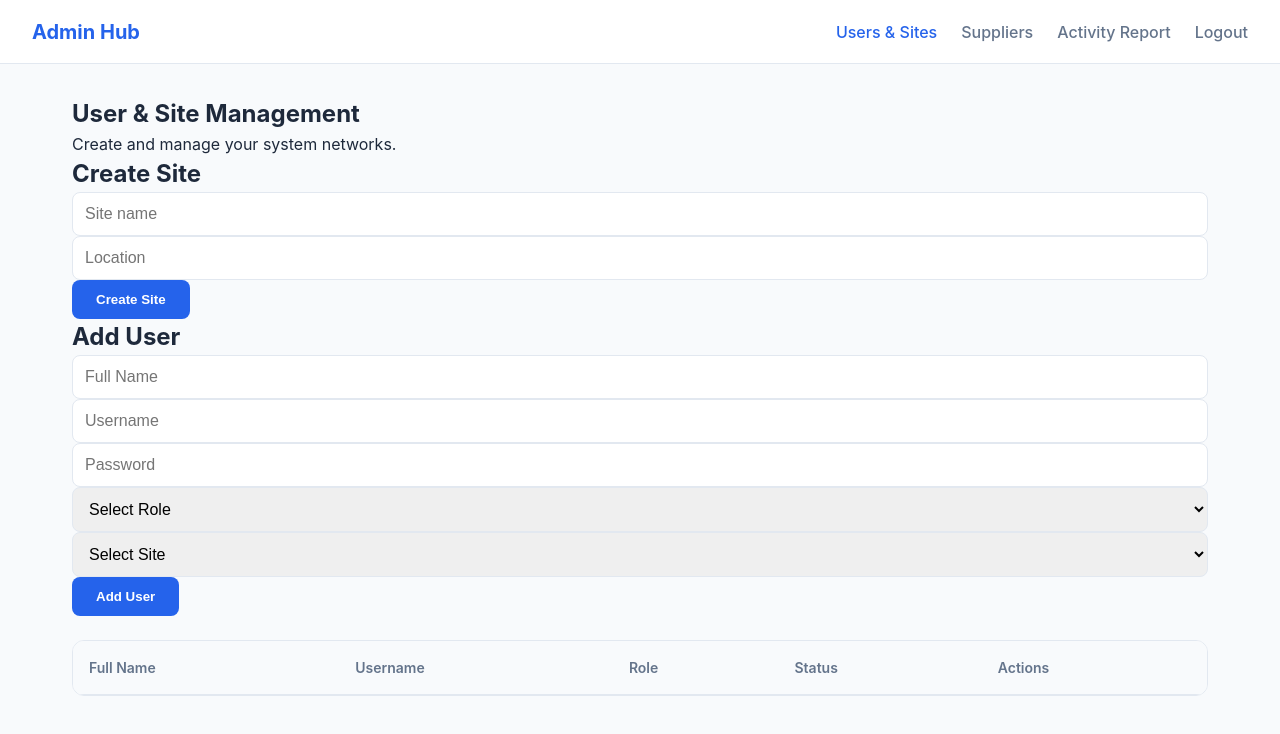
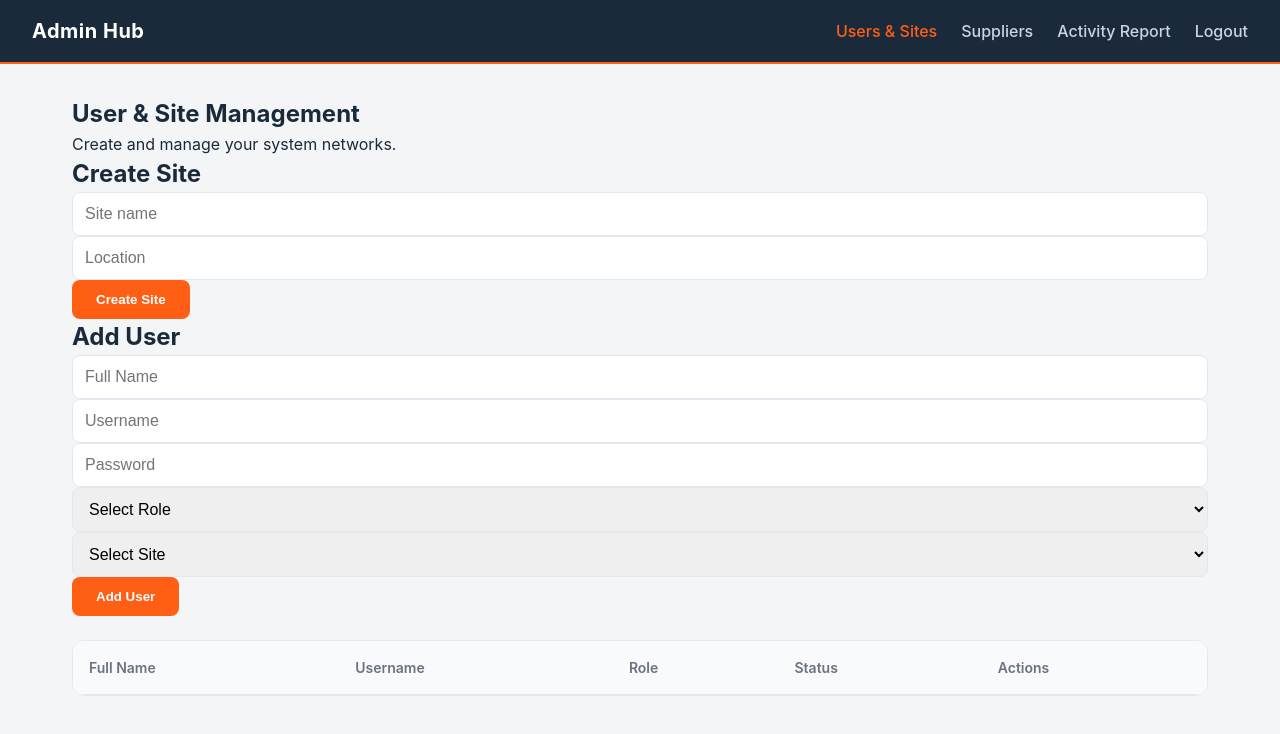
Before and after one commit to kallyjo007/ConstructionStockAPI, a plain HTML site: page ConstructionStock.Web/admin.html in a window 1280 px wide. Drawn offline with Linux system fonts and the light colour scheme; no server answers; sample sign-in values are in the browser's storage.

Commit message:
UX Update: Inject Safety Orange + Navy Blue brand styling

```diff
--- a/ConstructionStock.Web/css/style.css
+++ b/ConstructionStock.Web/css/style.css
@@ -1,15 +1,15 @@
 :root {
-    --primary-color: #2563eb;
-    --primary-hover: #1d4ed8;
-    --secondary-color: #64748b;
+    --primary-color: #FF5F15;    /* Safety Orange */
+    --primary-hover: #E6500C;    /* Darker Orange */
+    --secondary-color: #1A2A3A;  /* Navy Blue */
     --success-color: #10b981;
     --warning-color: #f59e0b;
     --danger-color: #ef4444;
-    --background-color: #f8fafc;
-    --card-background: #ffffff;
-    --text-primary: #1e293b;
-    --text-secondary: #64748b;
-    --border-color: #e2e8f0;
+    --background-color: #F4F5F7; /* Light Grey */
+    --card-background: #ffffff;  /* White */
+    --text-primary: #1A2A3A;     /* Navy Blue Text */
+    --text-secondary: #6B7280;   /* Medium Grey Text */
+    --border-color: #E2E8F0;     /* Border Grey */
     --nav-height: 64px;
 }
 
@@ -35,9 +35,9 @@ body {
 
 /* Navigation */
 nav {
-    background-color: var(--card-background);
+    background-color: var(--secondary-color);
     height: var(--nav-height);
-    border-bottom: 1px solid var(--border-color);
+    border-bottom: 2px solid var(--primary-color);
     display: flex;
     align-items: center;
     justify-content: space-between;
@@ -50,7 +50,8 @@ nav {
 .nav-brand {
     font-size: 1.25rem;
     font-weight: 700;
-    color: var(--primary-color);
+    color: #ffffff;
+    letter-spacing: 0.5px;
 }
 
 .nav-links {
@@ -61,9 +62,9 @@ nav {
 
 .nav-links a {
     text-decoration: none;
-    color: var(--text-secondary);
+    color: #CBD5E1;
     font-weight: 500;
-    transition: color 0.2s;
+    transition: color 0.2s, font-weight 0.2s;
 }
 
 .nav-links a:hover, .nav-links a.active {
```
